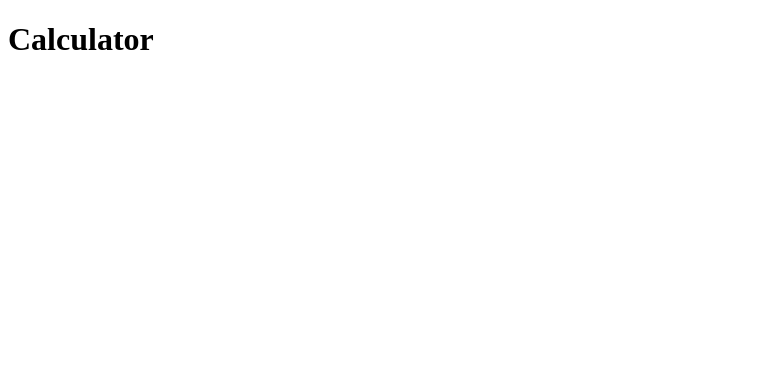
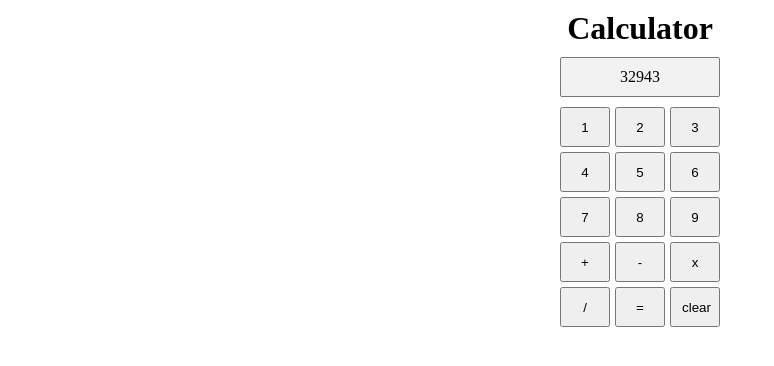
Before and after one commit to robeanobug/calculator, a plain HTML site: page index.html in a window 1280 px wide. Shown: the whole page, without its empty margins (0-774 px from the left). Drawn offline with Linux system fonts and the light colour scheme.

Commit message:
added html buttons and display that are not functional

```diff
--- a/index.html
+++ b/index.html
@@ -3,10 +3,28 @@
 <head>
     <meta charset="UTF-8">
     <meta name="viewport" content="width=device-width, initial-scale=1.0">
-    <link href="styles.css">
+    <link rel="stylesheet" href="styles.css">
     <title>Calculator</title>
 </head>
 <body>
     <h1>Calculator</h1>
+    <div id="display">32943</div>
+    <div id="container">
+        <button id="1">1</button>
+        <button id="2">2</button>
+        <button id="3">3</button>
+        <button id="4">4</button>
+        <button id="5">5</button>
+        <button id="6">6</button>
+        <button id="7">7</button>
+        <button id="8">8</button>
+        <button id="9">9</button>
+        <button id="+">+</button>
+        <button id="-">-</button>
+        <button id="*">x</button>
+        <button id="/">/</button>
+        <button id="=">=</button>
+        <button id="clear">clear</button>
+    </div>
 </body>
 </html>
--- a/styles.css
+++ b/styles.css
@@ -3,3 +3,39 @@
     padding: 0;
     box-sizing: border-box;
 }
+
+h1 {
+    margin: 10px auto;
+}
+
+body {
+    text-align: center;
+}
+
+button {
+    width: 50px;
+    height: 40px;
+}
+
+#display {
+    background-color: #F2F2F2;
+    margin: 10px auto;
+    width: 160px;
+    padding: 10px 20px;
+    border: 1px solid rgb(119, 119, 119);
+    border-radius: 2px;
+}
+
+#container {
+    display: flex;
+    justify-content: center;
+    align-items: center;
+    gap: 5px;
+    width: 200px;
+    flex-wrap: wrap;
+    margin: 0 auto;
+}
+
+#clear {
+    padding: 10px 10px;
+}
```
